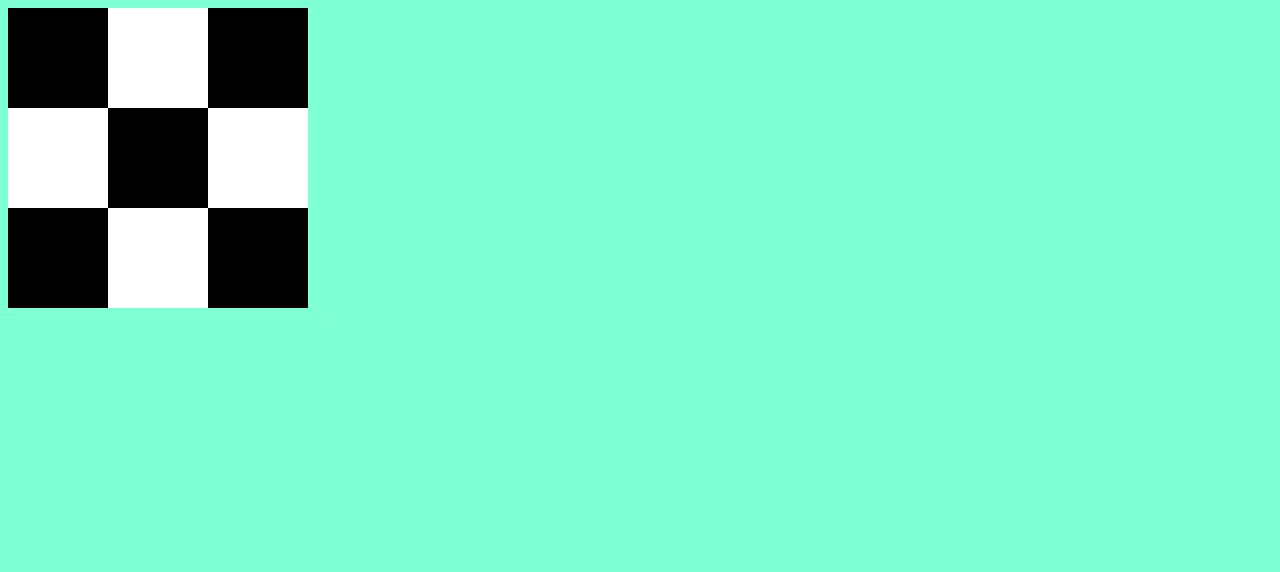
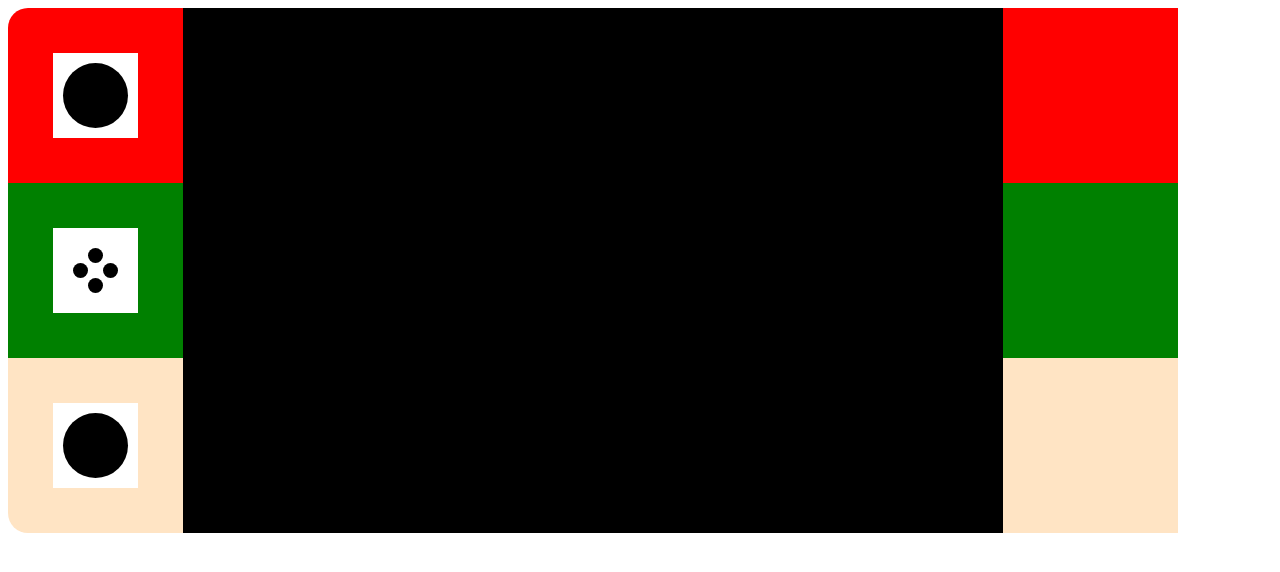
Before and after one commit to MaraCorella/Proyecto-Consola, a plain HTML site: page index.html in a window 1280 px wide. Drawn offline with Linux system fonts and the light colour scheme.

Commit message:
comandos consola

```diff
--- a/Css/styles.css
+++ b/Css/styles.css
@@ -1,40 +1,134 @@
 * {
-    background-color: aquamarine;
+    background-color: ;
 }
 
+/* .main {
+    background-color: white;
+    display: flex;
+    flex-direction: column;
+} */
+
+.container1 {
+    height: 175px;
+    width: 175px;
+    background-color: red;
+    border-radius: 20px 0px 0px 0px;
+    display: flex;
+    justify-content: center;
+    align-items: center;
+}
+
+.container2 {
+    height: 175px;
+    width: 175px;
+    background-color: green;
+    display: flex;
+    justify-content: center;
+    align-items: center;
+}
+
+.container3 {
+    height: 175px;
+    width: 175px;
+    background-color: bisque;
+    display: flex;
+    justify-content: center;
+    align-items: center;
+    border-radius: 0px 0px 0px 20px;
+}
+
+.console {
+    display: flex;
+}
+
+.screen {
+    width: 820px;
+    height: 525px;
+    background-color: black;
+}
+
+.container4 {
+    height: 175px;
+    width: 175px;
+    background-color: red;
+}
+
+.container5 {
+    height: 175px;
+    width: 175px;
+    background-color: green;
+}
+
+.container6 {
+    height: 175px;
+    width: 175px;
+    background-color: bisque;
+}
+
+.a-button-top {
+    background-color: white;
+    height: 85px;
+    width: 85px;
+    display: flex;
+    justify-content: center;
+    align-items: center;
+}
+
+.button-top {
+    height: 65px;
+    width: 65px;
+    background-color: black;
+    border-radius: 100%;
+}
+
+.a-buttons-4 {
+    background-color: white;
+    height: 85px;
+    width: 85px;
+    display: flex;
+    justify-content: center;
+    align-items: center;
+}
+
+.buttons-4 {}
+
+.bl-1 {
+    display: flex;
+
+}
+
+.bl-2 {
+    display: flex;
+}
+
+.bl-3 {
+   display: flex;
+}
 
 .negro {
     background-color:black;
-    height: 100px;
-    width: 100px ;
+    height: 15px;
+    width: 15px ;
+    border-radius: 100%;
 }
 
 .blanco {
     background-color:white;
-    height: 100px;
-    width: 100px;
-
+    height: 15px;
+    width: 15px;
 }
-.container {
-display: flex;
+.a-button-bot {
+    background-color: white;
+    height: 85px;
+    width: 85px;
+    display: flex;
+    justify-content: center;
+    align-items: center;
 }
 
-.container2 {
-display: flex;
+.button-bot {
+    height: 65px;
+    width: 65px;
+    background-color: black;
+    border-radius: 100%;
 }
-
-.container3 {
-    display: flex;
-}
-.container4 {
-    display: flex;
-
-}
-.container5 {
-    display: flex;
-
-}
-.container6 {
-    display: flex;
-
-}
--- a/index.html
+++ b/index.html
@@ -10,26 +10,55 @@
 </head>
 
 <body>
-    <div class="container">
+    <div class="console">
+        <!-- joy con left -->
+        <div class="left">
+            <div class="container1">
+                <div class="a-button-top">
+                    <div class="button-top"></div>
+                </div>
+            </div>
+            <div class="container2">
+                <div class="a-buttons-4">
+
+                    <div class="buttons-4">
+
+                        <div class="bl-1">
+                            <div class="blanco"></div>
+                            <div class="negro"></div>
+                            <div class="blanco"></div>
+                        </div>
+
+                        <div class="bl-2">
                             <div class="negro"></div>
                             <div class="blanco"></div>
                             <div class="negro"></div>
+                        </div>
 
-
-    </div>
-    <div class="container2">
+                        <div class="bl-3">
                             <div class="blanco"></div>
                             <div class="negro"></div>
                             <div class="blanco"></div>
+                        </div>
+                    </div>
+                </div>
+            </div>
+            <div class="container3"> <div class="a-button-bot">
+                <div class="button-bot"></div>
+            </div></div>
+        </div>
 
+        <!-- screen  -->
+        <div class="screen"></div>
 
+        <!-- joy con right -->
+        <div class="right">
+            <div class="container4"></div>
+            <div class="container5"></div>
+            <div class="container6"></div>
         </div>
-    <div class="container3">
-        <div class="negro"></div>
-        <div class="blanco"></div>
-        <div class="negro"></div>
+    </div>
 
-    </div>
 
 
 </body>
```
Lines whose indentation alone changed are shown as unchanged.
